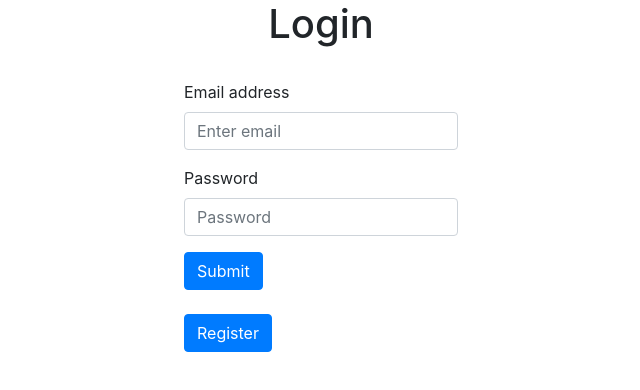
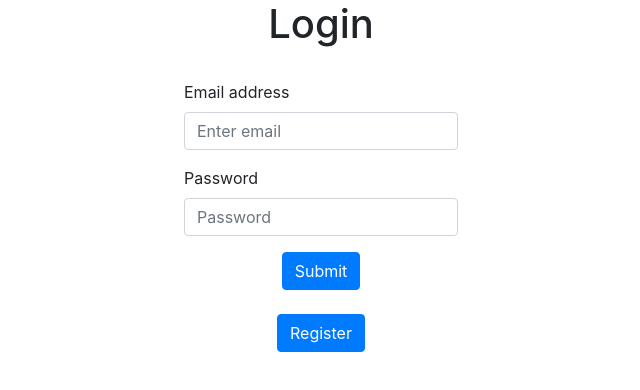
Before and after one commit to kvadou/Matcht, a React (Create React App) app in the folder client/: page /login in a window 1280 px wide. Shown: the top 390 px of the page, without its empty margins (319-959 px from the left). Built offline with nearby package versions, Linux system fonts and the light colour scheme; no server answers.

Commit message:
fixed the header bar

```diff
--- a/client/src/App.jsx
+++ b/client/src/App.jsx
@@ -19,9 +19,7 @@ import SignUp from "./pages/SignUp/SignUp";
 
 
 function App() {
-  const [login, setLogin] = useState(false);
-
-  console.log(login);
+  const [login] = useState(false);
   return (
     <AuthProvider>
       <Router>
@@ -30,7 +28,7 @@ function App() {
           <Route exact path="/login" component={Login} />
           <Route exact path="/signup" component={SignUp} />
         </div>
-        <Switch>
+
           <Header />
           <PrivateRoute login={login} path="/search">
             <Search />
@@ -42,7 +40,7 @@ function App() {
             <Profile />
           </PrivateRoute>
           <Route path="/"></Route>
-        </Switch>
+
       </Router>
     </AuthProvider>
     //   <UserContext.Provider value={login}>
--- a/client/src/components/Header/Header.jsx
+++ b/client/src/components/Header/Header.jsx
@@ -14,7 +14,7 @@ function Header() {
       ) : (
         <Navbar bg="dark" expand="lg" variant="dark" fixed="bottom">
           <Navbar.Brand to="/jobpage" as={Link}>
-            Job Search
+            Job Page
           </Navbar.Brand>
           <Navbar.Toggle aria-controls="basic-navbar-nav" />
           <Navbar.Collapse id="basic-navbar-nav">
--- a/client/src/pages/Login/Login.css
+++ b/client/src/pages/Login/Login.css
@@ -1,5 +1,16 @@
 .centered {
-  height: 50vh;
+  height: 40vh;
+  display: flex;
+  justify-content: center;
+  align-items: center;
+}
+
+.middle {
+  display: flex;
+  justify-content: center;
+  align-items: center;
+}
+.crazy {
   display: flex;
   justify-content: center;
   align-items: center;
--- a/client/src/pages/Login/Login.jsx
+++ b/client/src/pages/Login/Login.jsx
@@ -44,13 +44,16 @@ const Login = ({ history }) => {
           <Form.Label>Password</Form.Label>
             <Form.Control name="password" type="password" placeholder="Password" />
         </Form.Group>
-
+        <div class="middle">
         <Button name="button" variant="primary" type="submit">
         Submit
         </Button>
+        </div>
+        <div class="crazy">
     <div>
       <br></br>
         <Button name="button" href="./SignUp">Register</Button>
+    </div>
     </div>
       </Form>
   </div>
--- a/client/src/pages/SignUp/SignUp.jsx
+++ b/client/src/pages/SignUp/SignUp.jsx
@@ -34,11 +34,14 @@ const SignUp = ({ history }) => {
           <Form.Label>Password</Form.Label>
             <Form.Control name="password" type="password" placeholder="Password" />
         </Form.Group>
+        <div class="middle">
         <Button name="button" variant="primary" type="submit">
         Register
         </Button>
+        </div>
       </Form>
       </div>
+
   </container>
 
   );
```
Also changed, not shown: client/src/pages/Search/Search.js (+16 -7 lines).
